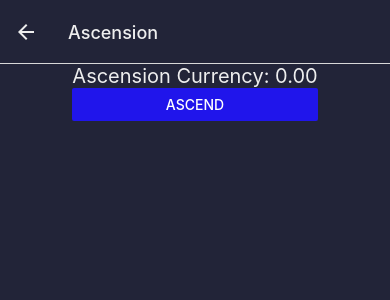
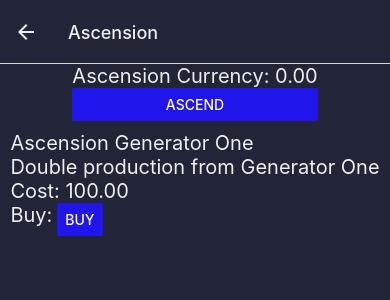
Before and after one commit to JoshuaCleverley/Mobile-Game, a React Native app: screen /Ascension in a window 390 px wide. Shown: the top 300 px of the page. Built offline with nearby package versions, Linux system fonts and the light colour scheme.

Commit message:
Setup functioning ascension upgrades

```diff
--- a/App.tsx
+++ b/App.tsx
@@ -122,6 +122,17 @@ function App(): JSX.Element {
           generatorIncome *= upgrade.moneyMultiplier
         }
       })
+
+      ascensionUpgradesValue.forEach(ascensionUpgrade => {
+        if (
+          ascensionUpgrade.owned &&
+          !ascensionUpgrade.click &&
+          (ascensionUpgrade.generators.includes(index) ||
+            ascensionUpgrade.generators.length == 0)
+        ) {
+          generatorIncome *= ascensionUpgrade.moneyMultiplier
+        }
+      })
       income += generatorIncome
     })
 
--- /dev/null
+++ b/src/Components/AscensionUpgradesDisplay.tsx
@@ -0,0 +1,100 @@
+import { View, Text, Button } from 'react-native'
+import { styles } from '../Style/Styles'
+import { colors } from '../Style/Colors'
+import { useForceUpdate } from '../hooks/UseForceUpdate'
+import { GameContext } from '../Contexts/GameContext'
+import { useContext } from 'react'
+import { formatNumber } from '../Utils/Formatting'
+import { AscensionUpgrade } from '../GameData/AscensionUpgrades'
+
+type Props = {
+  ascensionUpgrade: AscensionUpgrade
+  isDarkMode: boolean
+}
+
+export function AscensionUpgradesDisplay({
+  ascensionUpgrade,
+  isDarkMode,
+}: Props) {
+  let forceUpdate = useForceUpdate()
+  let {
+    ascensionCurrency,
+    ascensionUpgrades,
+    setAscensionCurrency,
+    setAscensionUpgrades,
+  } = useContext(GameContext)
+
+  const Buy = () => {
+    // Buy an upgrade
+    const cost = ascensionUpgrade.price
+
+    if (cost <= ascensionCurrency) {
+      let ups = ascensionUpgrades
+      ups[ascensionUpgrade.id].owned = true
+      setAscensionUpgrades(ups)
+      setAscensionCurrency(ascensionCurrency - cost)
+      forceUpdate()
+    }
+  }
+
+  // Display upgrade info and allow user to buy it
+  return (
+    <View style={[styles.upgradeDisplay]}>
+      {/* Upgrade name */}
+      <Text
+        style={[
+          styles.upgradeText,
+          {
+            color: isDarkMode ? colors.text.dark : colors.text.light,
+          },
+        ]}>
+        {ascensionUpgrade.name}
+        {ascensionUpgrade.owned ? ' (Owned)' : ''}
+      </Text>
+      {/* Show buy button and cost if they are not bought */}
+      <Text
+        style={[
+          styles.upgradeText,
+          {
+            color: isDarkMode ? colors.text.dark : colors.text.light,
+          },
+        ]}>
+        {ascensionUpgrade.description}
+      </Text>
+      {ascensionUpgrade.owned ? (
+        ''
+      ) : (
+        <>
+          <Text
+            style={[
+              styles.generatorText,
+              {
+                color: isDarkMode ? colors.text.dark : colors.text.light,
+              },
+            ]}>
+            Cost: {formatNumber(ascensionUpgrade.price)}
+          </Text>
+
+          <View style={[styles.generatorButtonContainer]}>
+            <Text
+              style={[
+                styles.generatorText,
+                {
+                  color: isDarkMode ? colors.text.dark : colors.text.light,
+                },
+              ]}>
+              Buy:
+            </Text>
+            <Button
+              color={isDarkMode ? colors.active.dark : colors.active.light}
+              title="Buy"
+              onPress={() => {
+                Buy()
+              }}
+            />
+          </View>
+        </>
+      )}
+    </View>
+  )
+}
--- a/src/GameData/AscensionUpgrades.ts
+++ b/src/GameData/AscensionUpgrades.ts
@@ -1,15 +1,25 @@
 // AscensionUpgrade type definition
 export type AscensionUpgrade = {
+  id: number // Unique ID of upgrade
   name: string // Name of upgrade
+  description: string // Description of upgrade
   price: number // Price to buy upgrade
-  bought: false // Is the upgrade bought yet
+  moneyMultiplier: number // Number to multiply click or money/s of generator by
+  generators: number[] // Which generators are affected by this multiplier. If empty affects all unless click is set to true
+  click: boolean // If this multiplier affects clicking then set this true, it won't affect generators unless added to generators array
+  owned: boolean // Is the upgrade bought yet
 }
 
 // List of ascension upgrades (better versions of upgrades)
 export const ascensionUpgrades: AscensionUpgrade[] = [
   {
+    id: 0,
     name: 'Ascension Generator One',
-    price: 100, // TODO: Figure out ascension upgrades
-    bought: false,
+    description: 'Double production from Generator One',
+    price: 100,
+    moneyMultiplier: 2,
+    generators: [0],
+    click: false,
+    owned: false,
   },
 ]
--- a/src/Screens/Game/AscensionScreen.tsx
+++ b/src/Screens/Game/AscensionScreen.tsx
@@ -8,6 +8,7 @@ import { GameContext } from '../../Contexts/GameContext'
 import { generators as gens } from '../../GameData/Generators'
 import { upgrades } from '../../GameData/Upgrades'
 import { formatNumber } from '../../Utils/Formatting'
+import { AscensionUpgradesDisplay } from '../../Components/AscensionUpgradesDisplay'
 
 export default function AscensionScreen({ navigation, route }: ScreenProps) {
   const { isDarkMode } = useContext(DarkModeContext)
@@ -75,7 +76,18 @@ export default function AscensionScreen({ navigation, route }: ScreenProps) {
           color={isDarkMode ? colors.active.dark : colors.active.light}
         />
       </View>
-      <ScrollView>{/* Display upgrades */}</ScrollView>
+      <ScrollView>
+        {/* Display upgrades */}
+        {ascensionUpgrades.map(ascensionUpgrade => {
+          return (
+            <AscensionUpgradesDisplay
+              key={ascensionUpgrade.id}
+              isDarkMode={isDarkMode}
+              ascensionUpgrade={ascensionUpgrade}
+            />
+          )
+        })}
+      </ScrollView>
     </View>
   )
 }
```
